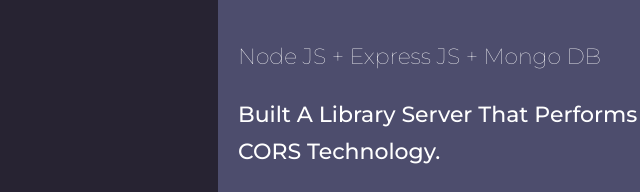
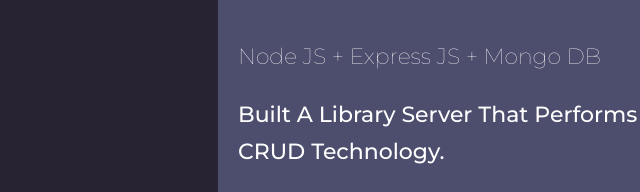
Before and after one commit to Amiele2006/Portfolio_website, a website: page index.html in a window 1280 px wide. Shown: the part 2099-2291 px from the top of the page, 640-1280 px from the left. Drawn offline with Linux system fonts and the light colour scheme.

Commit message:
changed: CORS to CRUD

```diff
--- a/index.html
+++ b/index.html
@@ -109,7 +109,7 @@
                 <div class="items-3" id="grid-3">
                     <h1 id="project-3"> Book Library Server </h1>
                     <p id="tech-3"> Node JS + Express JS + Mongo DB </p>
-                    <p id="desc-4"> Built A Library Server That Performs CORS Technology.</p>
+                    <p id="desc-4"> Built A Library Server That Performs CRUD Technology.</p>
                     <a href="/" id="view-link"> View </a>
                 </div>
             </div>
```
